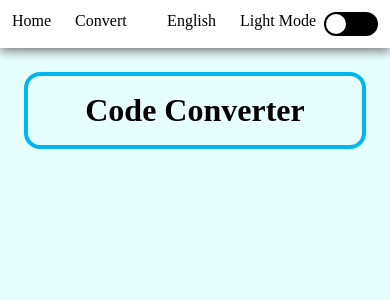
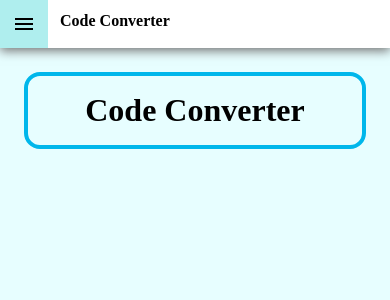
Before and after one commit to smh0505/code-converter, a Vue app: page /#/ in a window 390 px wide. Shown: the top 300 px of the page. Built offline with nearby package versions, Linux system fonts and the light colour scheme.

Commit message:
Mobile responsibility added

```diff
--- a/index.html
+++ b/index.html
@@ -3,6 +3,7 @@
   <head>
     <meta charset="UTF-8" />
     <link rel="icon" type="image/svg+xml" href="/vite.svg" />
+    <link rel="stylesheet" href="https://fonts.googleapis.com/css2?family=Material+Symbols+Outlined:opsz,wght,FILL,GRAD@24,400,0,0" />
     <meta name="viewport" content="width=device-width, initial-scale=1.0" />
     <title>Vite + Vue + TS</title>
   </head>
--- a/src/components/Convert.vue
+++ b/src/components/Convert.vue
@@ -3,18 +3,28 @@
         <div class="convert-header">
             <Dropdown class="convert-dropdown" :items="items" :id="0"
                 :selected="indices[0]" @select="select"></Dropdown>
-            <div class="convert-toggle" @click="toggleReverse()">⇄</div>
+            <div class="convert-toggle" @click="toggleReverse()">
+                <span class="material-symbols-outlined">sync_alt</span>
+            </div>
             <Dropdown class="convert-dropdown" :items="items" :id="1"
                 :selected="indices[1]" @select="select"></Dropdown>
         </div>
         <textarea class="convert-input" :placeholder="texts.convert.input"
             v-model="input"></textarea>
         <div class="convert-middle-menu">
-            <div class="convert-clear" @click="clear()">{{ texts.convert.clear }}</div>
-            <div class="convert-paste" @click="paste()">{{ texts.convert.paste }}</div>
+            <div class="convert-clear" @click="clear()">
+                <span class="material-symbols-outlined">delete</span>
+            </div>
+            <div class="convert-paste" @click="paste()">
+                <span class="material-symbols-outlined">content_paste</span>
+            </div>
             <div class="convert-middle-right">
-                <div class="convert-copy" @click="copy()">{{ texts.convert.copy }}</div>
-                <div class="convert-save" @click="save()">{{ texts.convert.save }}</div>
+                <div class="convert-copy" @click="copy()">
+                    <span class="material-symbols-outlined">folder_copy</span>
+                </div>
+                <div class="convert-save" @click="save()">
+                    <span class="material-symbols-outlined">save</span>
+                </div>
             </div>
         </div>
         <textarea class="convert-input" :placeholder="texts.convert.output"
@@ -90,7 +100,7 @@ export default {
 
     .convert-header {
         display: grid;
-        grid-template-columns: 1fr 100px 1fr;
+        grid-template-columns: 1fr 40px 1fr;
         align-items:center;
 
         margin-bottom: 8px;
@@ -102,6 +112,7 @@ export default {
             width: 100%;
             padding: 6px 8px;
             border-radius: 4px;
+            color: var(--color);
             @include trans;
 
             &:hover {
@@ -112,10 +123,8 @@ export default {
         .convert-toggle {
             @include convert-buttons;
             margin: 0px;
-            padding: 0px 0px 6px 0px;
             justify-content: center;
             width: 100%;
-            font: normal 24px sans-serif;
         }
     }
 
--- a/src/components/Dropdown.vue
+++ b/src/components/Dropdown.vue
@@ -43,7 +43,7 @@ export default {
         position: absolute;
         flex-direction: column;
         z-index: 99;
-        width: 100%;
+        width: max-content;
 
         box-shadow: 0px 0px 10px var(--shadow-color);
         background-color: var(--background-color-navbar);
--- a/src/components/Navbar.vue
+++ b/src/components/Navbar.vue
@@ -1,5 +1,6 @@
 <template>
-    <div class="nav-container">
+    <div class="nav-container" ref="navbar">
+        <div class="nav-text">Code Converter</div>
         <router-link class="nav-button" to="/">{{ texts.navbar.home }}</router-link>
         <router-link class="nav-button" to="/convert">{{ texts.navbar.convert }}</router-link>
         <div class="nav-right-side">
@@ -11,6 +12,28 @@
             </div>
         </div>
     </div>
+    <div class="nav-mobile" :class="{ 'nav-list-open': isOpen }">
+        <div class="nav-button" @click="isOpen = !isOpen">
+            <span class="material-symbols-outlined">menu</span>
+        </div>
+        <div class="nav-text">Code Converter</div>
+        <transition>
+            <div class="nav-list" v-if="isOpen" @mouseleave="isOpen = false">
+                <router-link class="nav-list-item" to="/" @click="isOpen = false">
+                    {{ texts.navbar.home }}
+                </router-link>
+                <router-link class="nav-list-item" to="/convert" @click="isOpen = false">
+                    {{ texts.navbar.convert }}
+                </router-link>
+                <Dropdown class="nav-list-item" :items="languages" :id="0"
+                    :selected="setting.currentLanguage" @select="select"></Dropdown>
+                <div class="nav-list-item" @click="setting.toggleDarkMode()">
+                    <div>{{ setting.isDarkMode ? texts.navbar.darkmode : texts.navbar.lightmode }}</div>
+                    <Toggle class="nav-list-right" :is-active="setting.isDarkMode"></Toggle>
+                </div>
+            </div>
+        </transition>
+    </div>
 </template>
 
 <script lang="ts">
@@ -21,7 +44,8 @@ import { useSettingStore } from '../stores/SettingStore'
 export default {
     data: () => ({
         setting: useSettingStore(),
-        languages: ['English', '한국어'],
+        languages: ['ENGLISH', '한국어'],
+        isOpen: false
     }),
     components: {
         Toggle, Dropdown
@@ -46,21 +70,38 @@ export default {
 <style lang="scss">
 @import "../styles/style.scss";
 
-.nav-container {
+@mixin navbar {
     display: flex;
     position: absolute;
     top: 0;
     left: 0;
-
-    flex-direction: row;
-    justify-content: left;
 
     width: 100%;
     height: 48px;
 
     background-color: var(--background-color-navbar);
     box-shadow: 0px 3px 10px var(--shadow-color);
+    font-style: sans-serif;
     @include trans;
+}
+
+@mixin navButton {
+    display: flex;
+    width: fit-content;
+    height: 48px;
+    padding: 12px;
+
+    color: var(--color);
+    text-decoration: none;
+    user-select: none;
+    @include trans;
+}
+
+.nav-container {
+    @include navbar;
+    visibility: visible;
+    flex-direction: row;
+    justify-content: left;
 
     .nav-right-side {
         display: flex;
@@ -69,18 +110,73 @@ export default {
     }
 
     .nav-button {
-        display: flex;
-        width: fit-content;
-        height: 48px;
-        padding: 12px;
+        @include navButton;
         gap: 8px;
+        &:hover { background-color: var(--background-color-hover); }
+    }
 
-        color: var(--color);
-        text-decoration: none;
+    .nav-text {
+        @include navButton;
+        font-weight: bold;
+    }
+}
+
+.nav-mobile {
+    @include navbar;
+    visibility: hidden;
+
+    &.nav-list-open { box-shadow: none; }
+
+    .nav-button {
+        @include navButton;
+        &:hover { background-color: var(--background-color-hover); }
+    }
+
+    .nav-text {
+        @include navButton;
+        font-weight: bold;
+    }
+
+    .nav-list {
+        position: absolute;
+        top: 48px;
+        width: 100%;
+        z-index: 99;
+        background-color: var(--background-color-navbar);
+        box-shadow: 0px 3px 5px var(--shadow-color);
         user-select: none;
         @include trans;
 
-        &:hover { background-color: var(--background-color-hover); }
+        .nav-list-right {
+            position: absolute;
+            right: 8px;
+            bottom: 4px;
+        }
+
+        .nav-list-item {
+            display: flex;
+            padding: 6px 8px;
+            color: var(--color);
+            text-decoration: none;
+            @include trans;
+
+            &:hover {
+                background-color: var(--background-color-hover);
+            }
+        }
     }
 }
+
+@media (max-width: 768px) {
+    .nav-container {
+        visibility: hidden;
+    }
+
+    .nav-mobile {
+        visibility: visible;
+    }
+}
+
+.v-enter-active, .v-leave-active { transition: opacity 0.2s ease-out; }
+.v-enter-from, .v-leave-to { opacity: 0; }
 </style>
--- a/src/scripts/Language.json
+++ b/src/scripts/Language.json
@@ -9,11 +9,7 @@
         "convert": {
             "input": "Insert your text here.",
             "output": "The result will be shown here.",
-            "error": "Error: Cannot be converted.",
-            "clear": "Clear",
-            "paste": "Paste",
-            "copy": "Copy",
-            "save": "Save"
+            "error": "Error: Cannot be converted."
         }
     },
     "korean": {
@@ -26,11 +22,7 @@
         "convert": {
             "input": "여기에 텍스트를 입력해주세요.",
             "output": "결과는 여기에 표시됩니다.",
-            "error": "오류: 변환할 수 없습니다.",
-            "clear": "지우기",
-            "paste": "붙여넣기",
-            "copy": "복사",
-            "save": "저장"
+            "error": "오류: 변환할 수 없습니다."
         }
     }
 }
```
